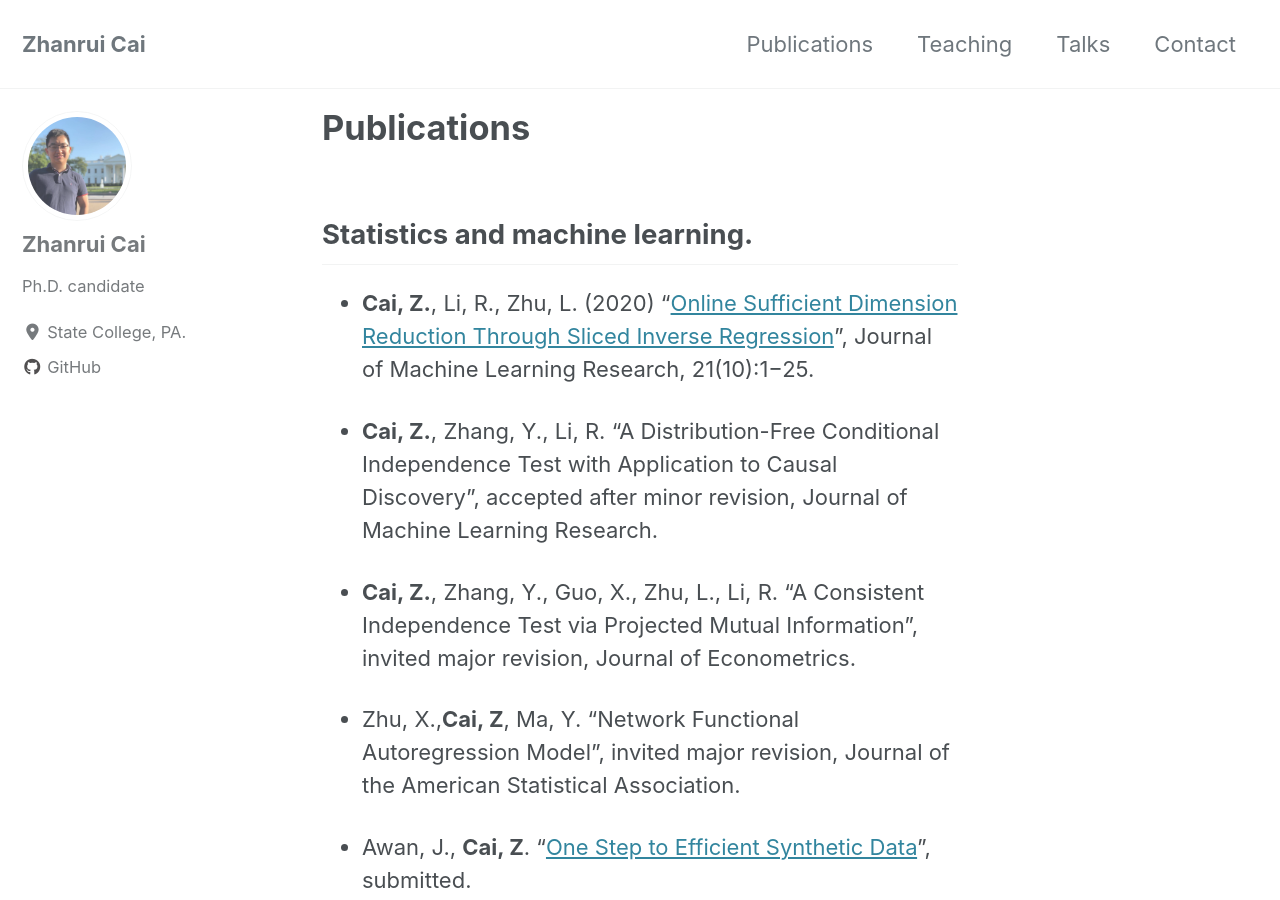
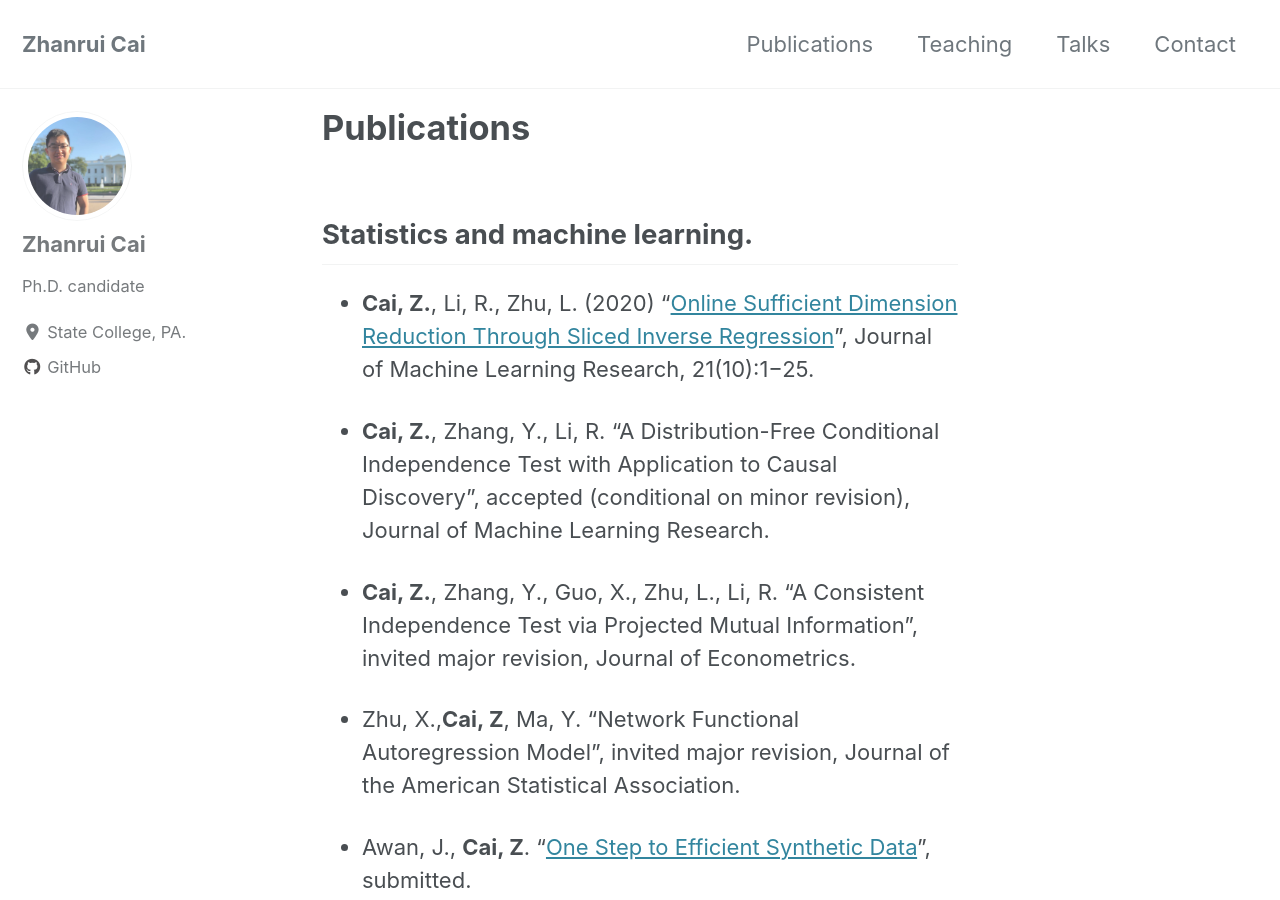
Before and after one commit to zhanruicai/zhanruicai.github.io, a Jekyll site: the page built from _pages/publication.md, in a window 1280 px wide and 900 px high. Built offline with Jekyll 4.4.1, drawn with Linux system fonts in a browser that asks for light colours; cached includes are drawn as plain includes; nearby versions of some CDN libraries.

Commit message:
new version

```diff
--- a/_pages/publication.md
+++ b/_pages/publication.md
@@ -8,7 +8,7 @@ author_profile: true
 
 - **Cai, Z.**, Li, R., Zhu, L. (2020) “[Online Sufficient Dimension Reduction Through Sliced Inverse Regression](http://jmlr.org/papers/v21/18-567.html)”, Journal of Machine Learning Research, 21(10):1−25.
 
-- **Cai, Z.**, Zhang, Y., Li, R. "A Distribution-Free Conditional Independence Test with Application to Causal Discovery", accepted after minor revision, Journal of Machine Learning Research.
+- **Cai, Z.**, Zhang, Y., Li, R. "A Distribution-Free Conditional Independence Test with Application to Causal Discovery", accepted (conditional on minor revision), Journal of Machine Learning Research.
 
 - **Cai, Z.**, Zhang, Y., Guo, X., Zhu, L., Li, R. "A Consistent Independence Test via Projected Mutual Information", invited major revision, Journal of Econometrics.
 
```
